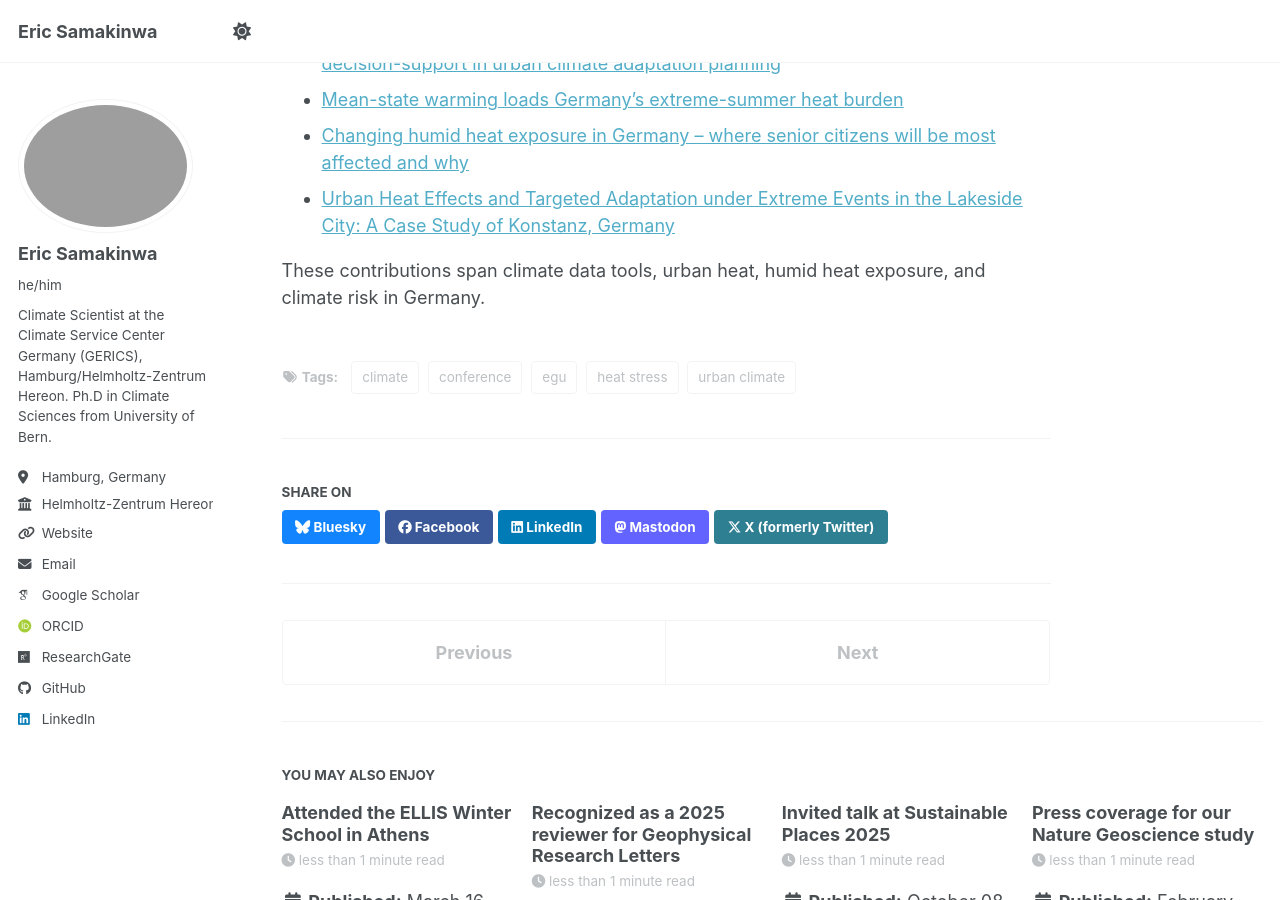
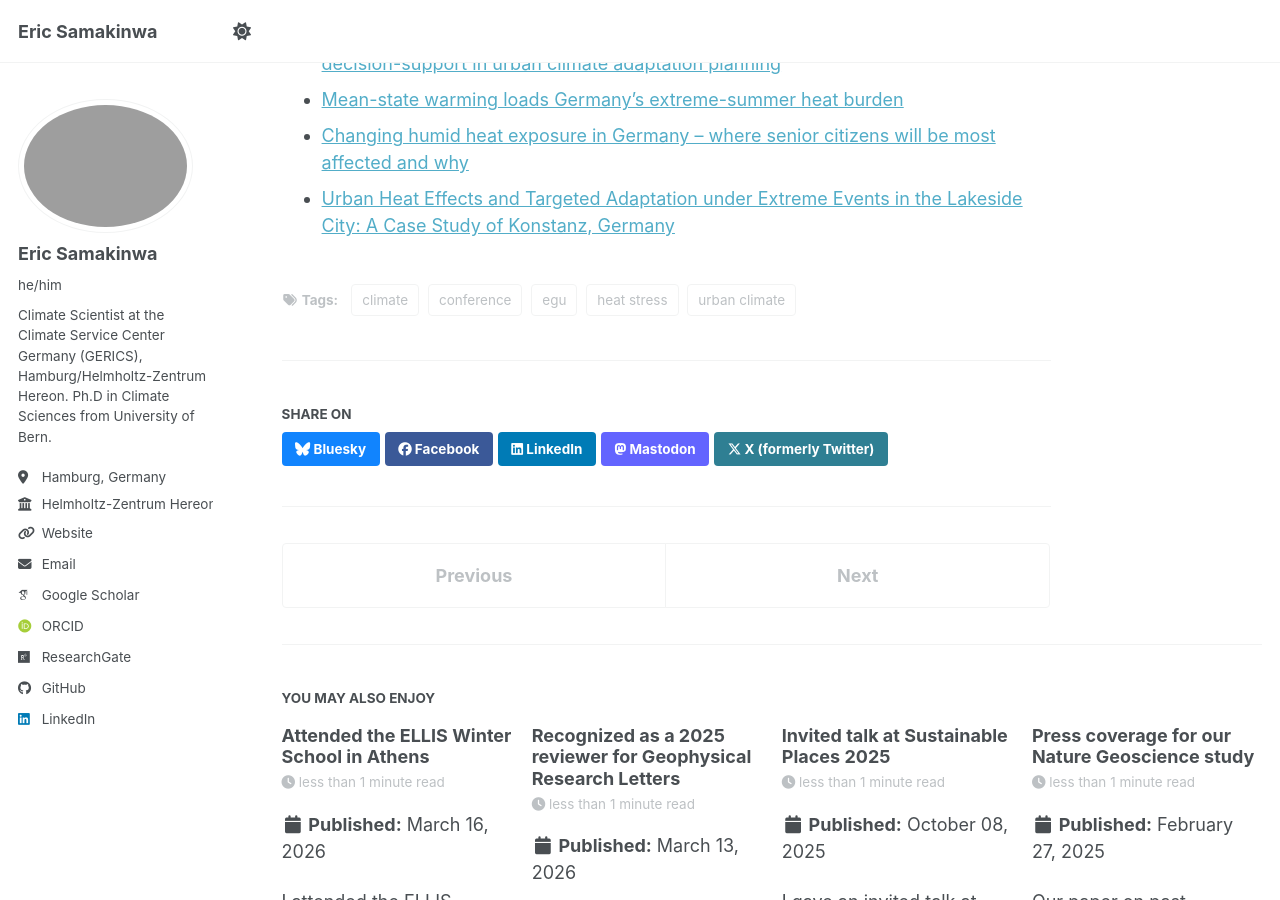
Before and after one commit to shamakson/shamakson.github.io, a Jekyll site: the page built from _posts/2026-05-03-egu-2026-participations.md, in a window 1280 px wide and 900 px high, scrolled down 331 px. Built offline with Jekyll 4.4.1, drawn with Linux system fonts in a browser that asks for light colours; some web fonts are replaced; a script bundle is joined from its source files by our own code; library files that are not in the unit come from our copies.

Commit message:
Revise contributions summary in EGU 2026 participation post
Updated the summary of contributions related to climate data and urban heat.

```diff
--- a/_posts/2026-05-03-egu-2026-participations.md
+++ b/_posts/2026-05-03-egu-2026-participations.md
@@ -16,5 +16,3 @@ I participated in the EGU General Assembly 2026 in Vienna, Austria, with four co
 - [Mean-state warming loads Germany’s extreme-summer heat burden](https://doi.org/10.5194/egusphere-egu26-17267)
 - [Changing humid heat exposure in Germany – where senior citizens will be most affected and why](https://doi.org/10.5194/egusphere-egu26-18375)
 - [Urban Heat Effects and Targeted Adaptation under Extreme Events in the Lakeside City: A Case Study of Konstanz, Germany](https://doi.org/10.5194/egusphere-egu26-20489)
-
-These contributions span climate data tools, urban heat, humid heat exposure, and climate risk in Germany.
```
